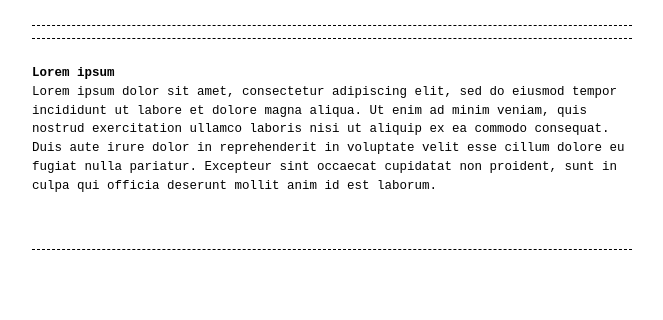
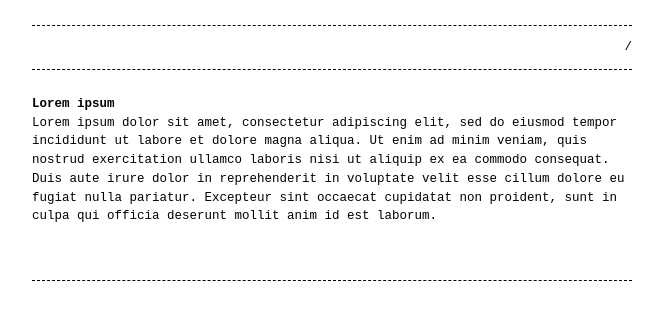
Before and after one commit to fatidro/fatigue, a Jekyll site: the page built from index.md, in a window 1280 px wide. Shown: the top 320 px of the page, without its empty margins (308-971 px from the left). Built offline with Jekyll 4.4.1, drawn with Linux system fonts in a browser that asks for light colours.

```diff
--- a/_config.yml
+++ b/_config.yml
@@ -3,7 +3,7 @@
 #google_analytics: UA-NNNNNNNN-N
 
 header_pages:
-#  - index.md
+  - index.md
   - about.md
 
 #footer: 'follow us on <a href="https://twitter.com/">twitter</a>'
```
